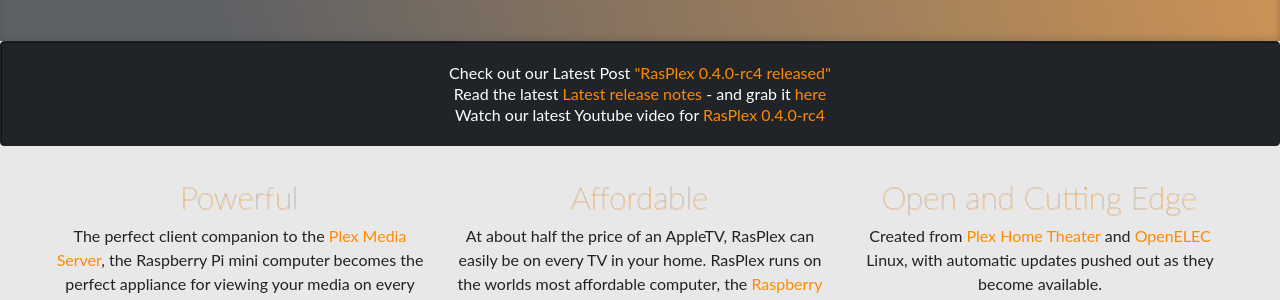
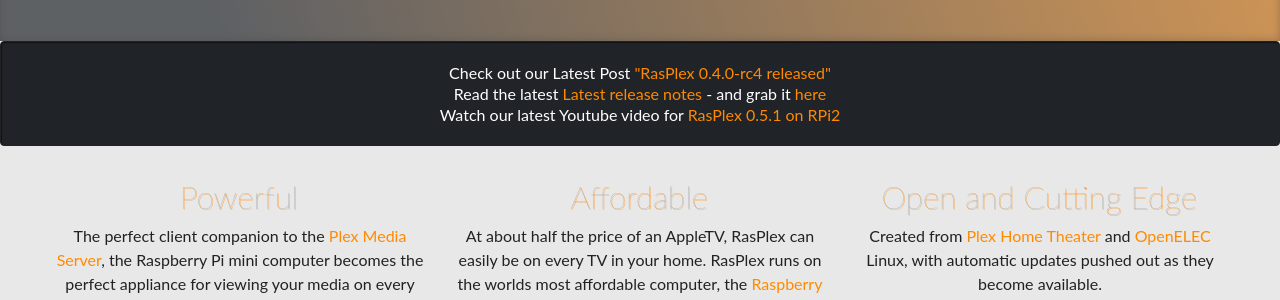
Before and after one commit to RasPlex/RasPlex.github.io, a Jekyll site: the page built from index.html, in a window 1280 px wide and 1257 px high. Shown: the part 414-714 px from the top of the window. Built offline with Jekyll 4.4.1, drawn with Linux system fonts in a browser that asks for light colours; nearby versions of some CDN libraries; the list of posts is cut into pages by our own code.

Commit message:
Update index.html
Updated YouTube RasPlex Title

```diff
--- a/index.html
+++ b/index.html
@@ -33,7 +33,7 @@
         {% endif %}
       </div>
       Read the latest <a href="https://github.com/RasPlex/RasPlex/releases" target="_blank">Latest release notes</a> - and grab it <a href="get-started/rasplex-installers.html">here</a></br>
-      Watch our latest Youtube video for<a href="https://www.youtube.com/watch?v=5CpMCc5_4Mw" target="_blank"> RasPlex 0.4.0-rc4</a> </br>
+      Watch our latest Youtube video for<a href="https://www.youtube.com/watch?v=5CpMCc5_4Mw" target="_blank"> RasPlex 0.5.1 on RPi2</a> </br>
     </div>
   </div>
   <div class="container">
```
